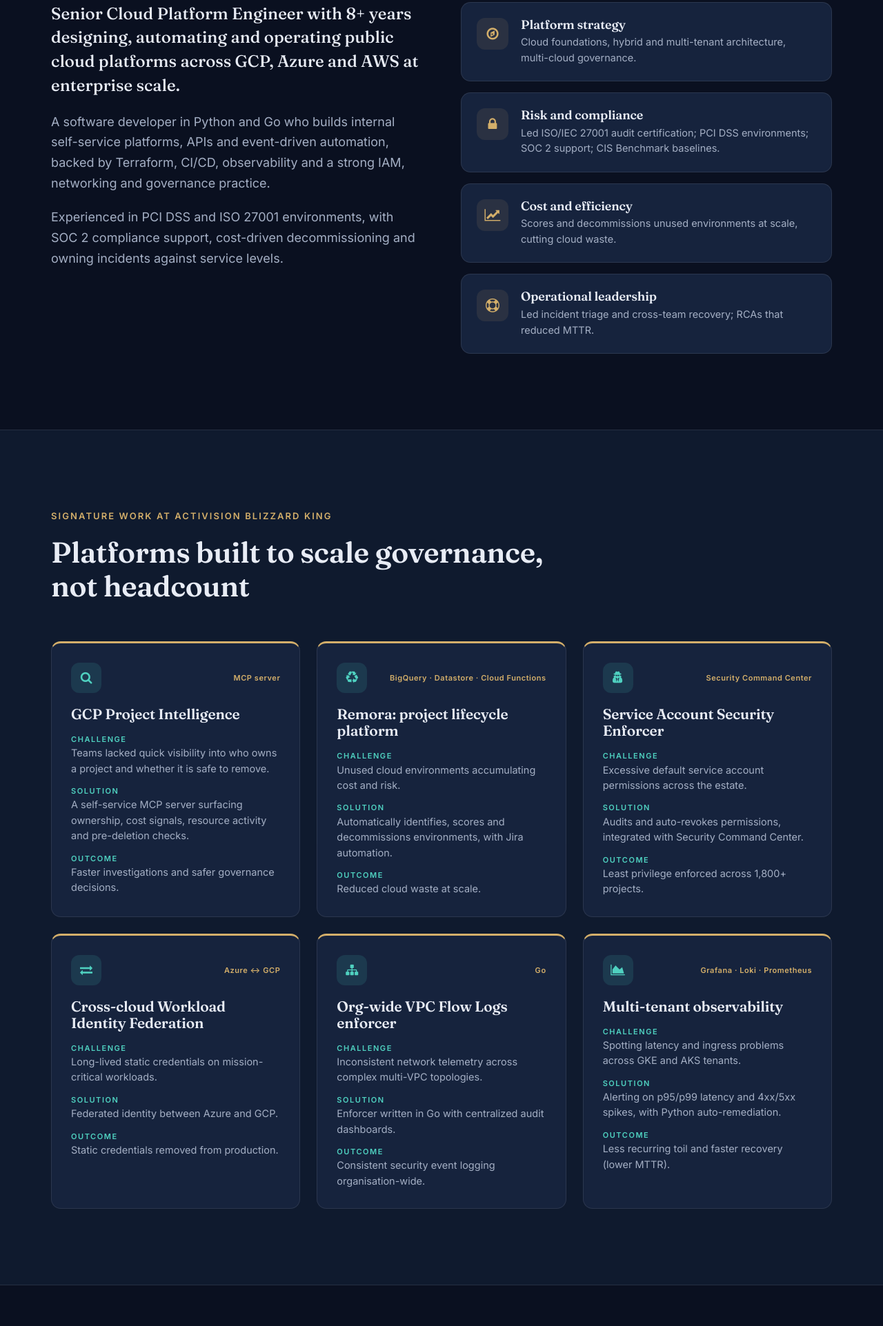
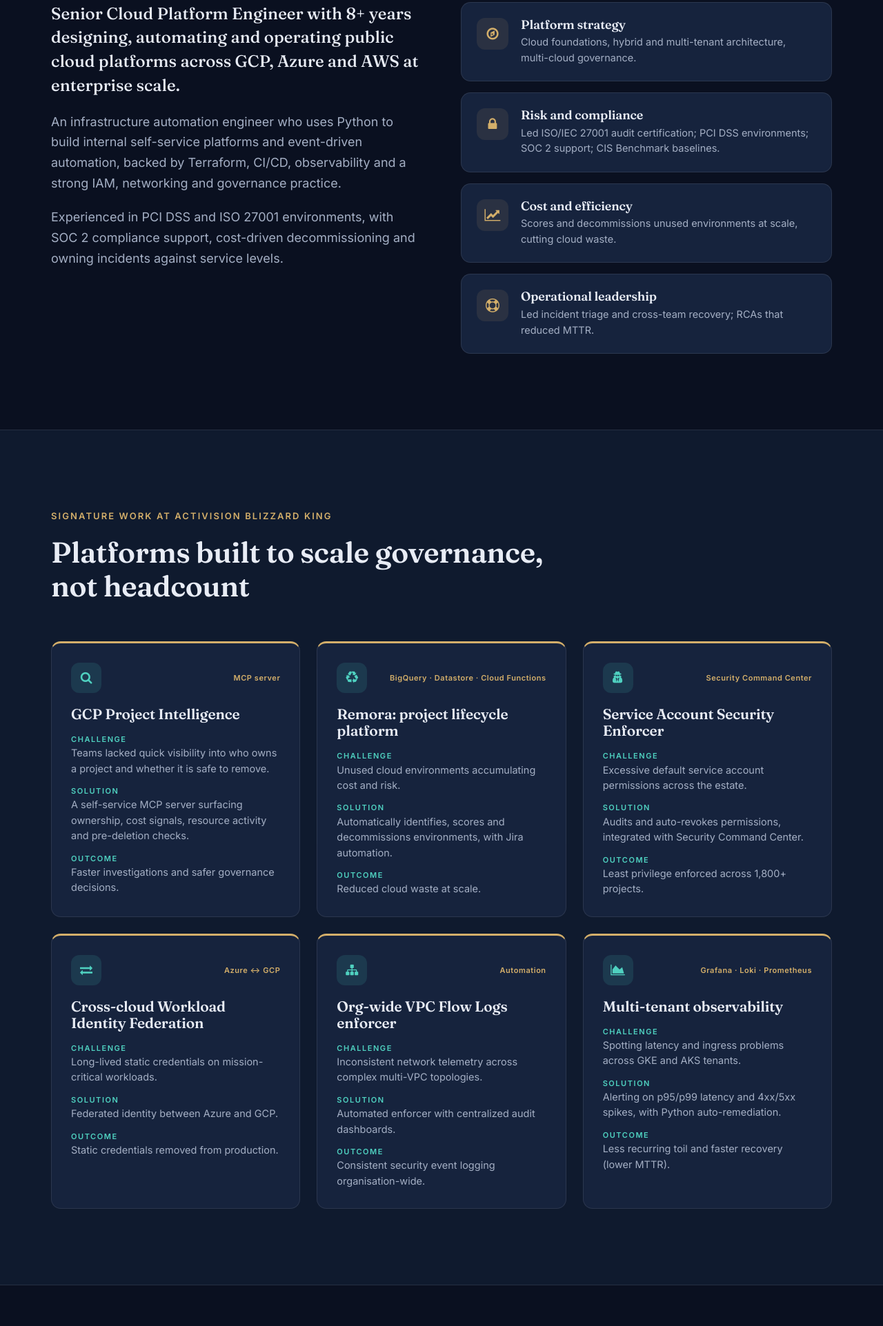
Before and after one commit to pavithranagaraj26/pavithranagaraj26.github.io, a plain HTML site: page index.html in a window 1280 px wide. Shown: the part 1317-3240 px from the top of the page at 69% size. Drawn offline with Linux system fonts and the light colour scheme.

Commit message:
Reframe as infrastructure automation engineer
Remove Go references and software developer wording; emphasise Python-based
infrastructure automation.

Co-Authored-By: Claude Sonnet 5.5 <noreply@anthropic.com>

```diff
--- a/index.html
+++ b/index.html
@@ -100,7 +100,7 @@
 		<div class="profile-grid">
 			<div class="profile-text reveal">
 				<p>Senior Cloud Platform Engineer with 8+ years designing, automating and operating public cloud platforms across GCP, Azure and AWS at enterprise scale.</p>
-				<p>A software developer in Python and Go who builds internal self-service platforms, APIs and event-driven automation, backed by Terraform, CI/CD, observability and a strong IAM, networking and governance practice.</p>
+				<p>An infrastructure automation engineer who uses Python to build internal self-service platforms and event-driven automation, backed by Terraform, CI/CD, observability and a strong IAM, networking and governance practice.</p>
 				<p>Experienced in PCI DSS and ISO 27001 environments, with SOC 2 compliance support, cost-driven decommissioning and owning incidents against service levels.</p>
 			</div>
 
@@ -189,11 +189,11 @@
 			</article>
 
 			<article class="case reveal">
-				<div class="case-top"><span class="case-ico"><i class="fa fa-sitemap" aria-hidden="true"></i></span><span class="tag">Go</span></div>
+				<div class="case-top"><span class="case-ico"><i class="fa fa-sitemap" aria-hidden="true"></i></span><span class="tag">Automation</span></div>
 				<h3>Org-wide VPC Flow Logs enforcer</h3>
 				<dl>
 					<dt>Challenge</dt><dd>Inconsistent network telemetry across complex multi-VPC topologies.</dd>
-					<dt>Solution</dt><dd>Enforcer written in Go with centralized audit dashboards.</dd>
+					<dt>Solution</dt><dd>Automated enforcer with centralized audit dashboards.</dd>
 					<dt>Outcome</dt><dd>Consistent security event logging organisation-wide.</dd>
 				</dl>
 			</article>
@@ -277,7 +277,7 @@
 					<li>Designed Remora, an internal GCP project lifecycle platform (BigQuery, Datastore, Cloud Functions, Jira automation) that identifies, scores and decommissions unused environments at scale.</li>
 					<li>Built a Default Service Account Security Enforcer integrated with Security Command Center that audits and auto-revokes excessive permissions across 1,800+ projects.</li>
 					<li>Implemented cross-cloud Workload Identity Federation between Azure and GCP, removing long-lived static credentials for mission-critical production workloads.</li>
-					<li>Engineered an org-wide VPC Flow Logs enforcer in Go, with centralized audit dashboards and security event logging.</li>
+					<li>Engineered an org-wide VPC Flow Logs enforcer, with centralized audit dashboards and security event logging.</li>
 					<li>Architected observability and alerting (Grafana, Loki, Prometheus) across multi-tenant GKE and AKS clusters.</li>
 					<li>Developed Python event-driven automation for alert routing, health monitoring and auto-remediation.</li>
 					<li>Led incident triage and cross-team recovery for critical production outages; delivered RCAs and post-mortems that reduced MTTR.</li>
@@ -368,8 +368,8 @@
 				<div class="pills"><span>VPC &amp; Shared VPC</span><span>Routing &amp; DNS</span><span>Internal load balancing</span><span>VPC Flow Logs</span><span>Calico</span><span>Ingress</span></div>
 			</div>
 			<div class="map-card reveal">
-				<h3><i class="fa fa-code" aria-hidden="true"></i> Software development</h3>
-				<div class="pills"><span>Python</span><span>Go</span><span>Bash</span><span>APIs</span><span>Event-driven functions</span><span>MCP server</span></div>
+				<h3><i class="fa fa-terminal" aria-hidden="true"></i> Infrastructure automation</h3>
+				<div class="pills"><span>Python</span><span>Bash</span><span>Event-driven automation</span><span>Self-service tooling</span><span>MCP server</span></div>
 			</div>
 			<div class="map-card reveal">
 				<h3><i class="fa fa-cubes" aria-hidden="true"></i> Containers</h3>
```
